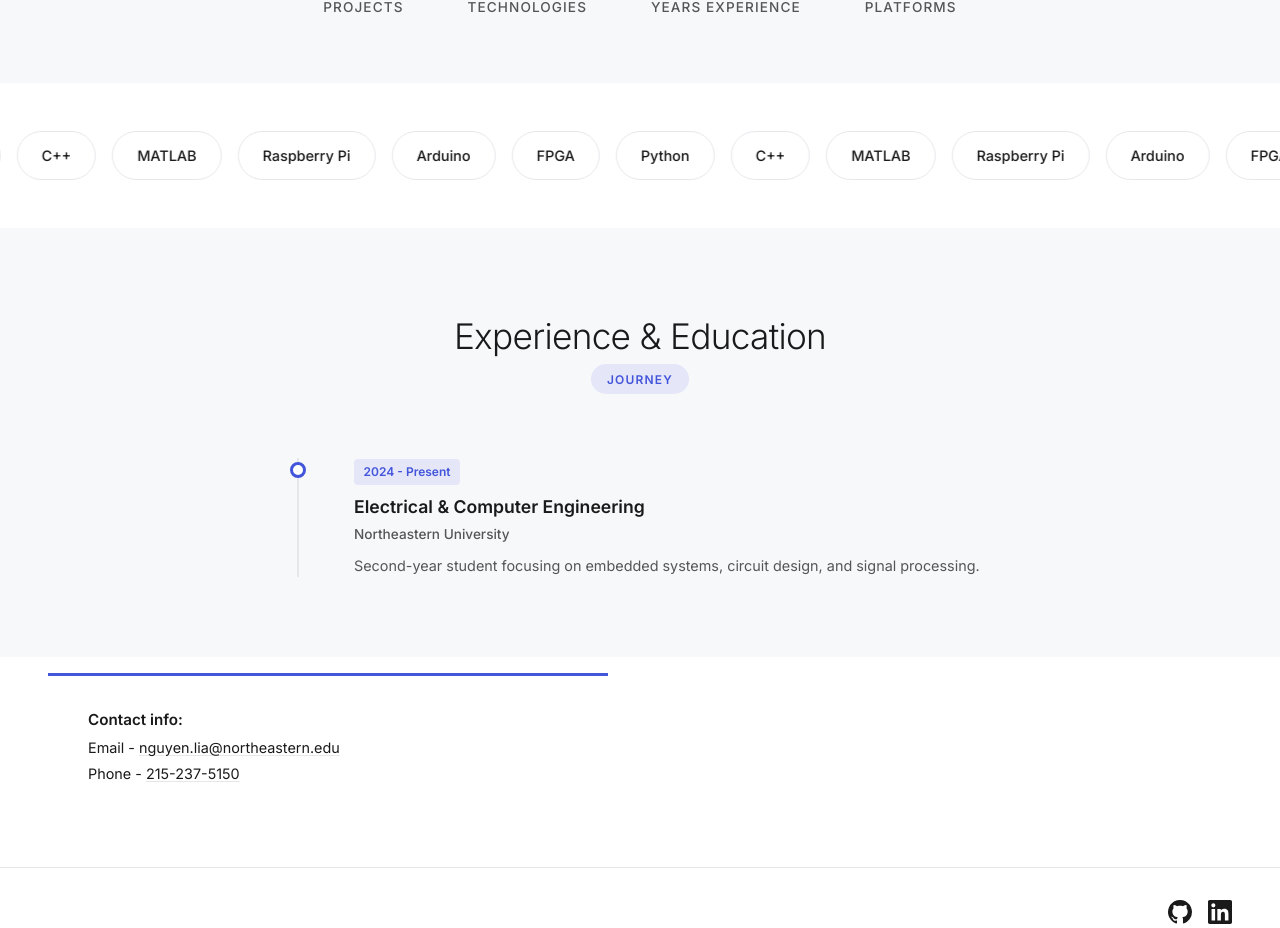
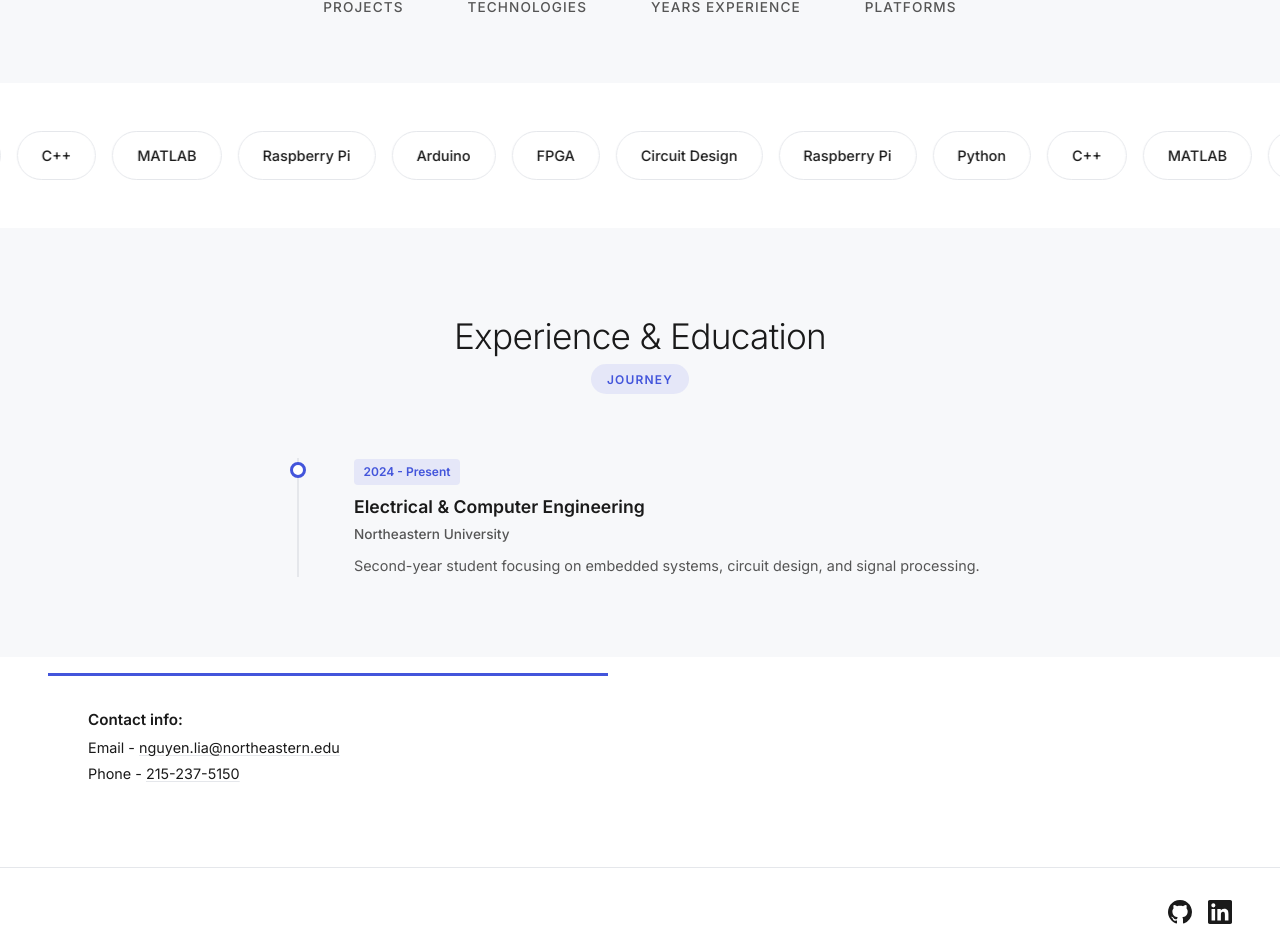
Before and after one commit to TheJeffreyKuo/ln-portfolio, a Next.js app: page / in a window 1280 px wide. Shown: the part 875-1803 px from the top of the page. Built offline with nearby package versions, Linux system fonts and the light colour scheme.

Commit message:
added raspberry pi to technical skills

```diff
--- a/src/data/profile.ts
+++ b/src/data/profile.ts
@@ -44,6 +44,8 @@ export const technicalSkills = [
   "Raspberry Pi",
   "Arduino",
   "FPGA",
+  "Circuit Design",
+  "Raspberry Pi",
 ];
 
 // Experience & education timeline
```
